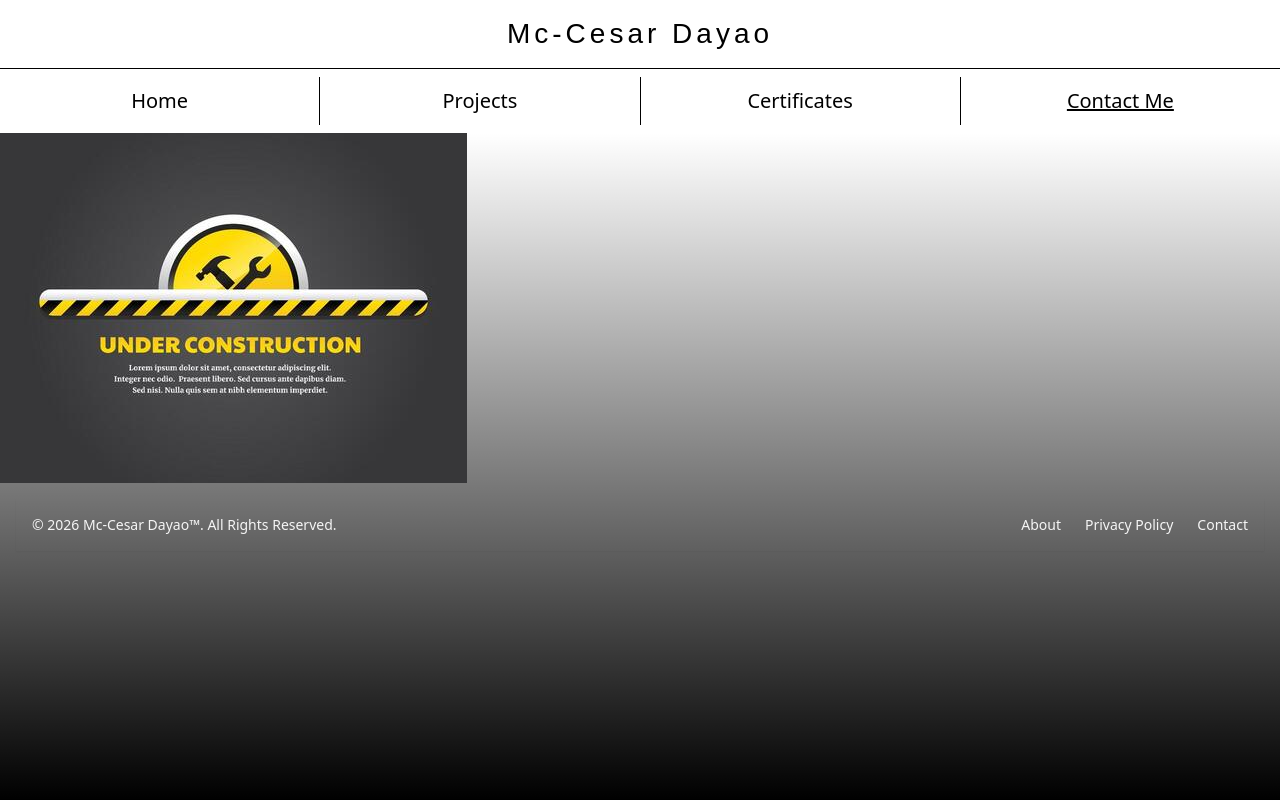
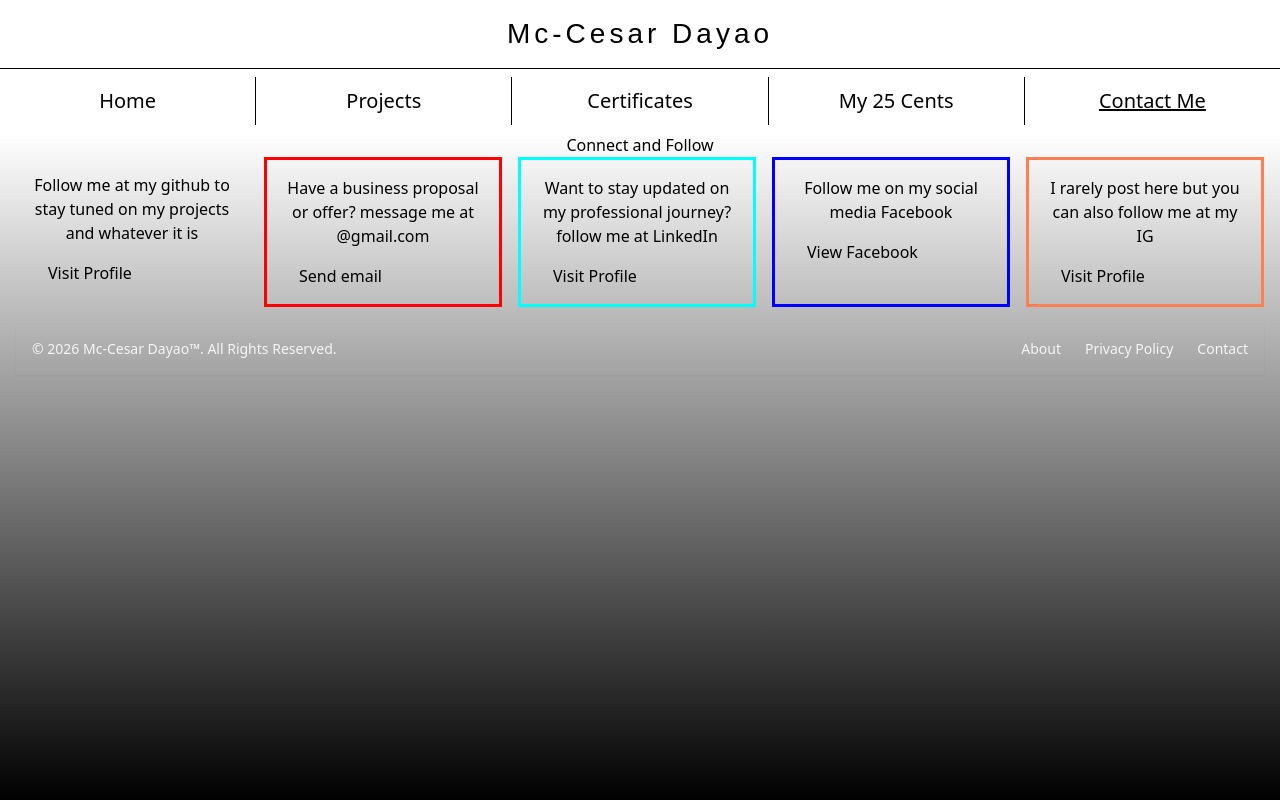
Before and after one commit to MC-dev-web/Portfolio, an Angular app: page /contact in a window 1280 px wide. Built offline with nearby package versions, Linux system fonts and the light colour scheme.

Commit message:
contact page details added, new page added

```diff
--- a/src/app/app.routes.ts
+++ b/src/app/app.routes.ts
@@ -5,6 +5,7 @@ import { Projects } from './projects/projects';
 import { Certificates } from './certificates/certificates';
 import { Contact } from './contact/contact';
 import { ErrorPage } from './error-page/error-page';
+import { My25cents } from './my25cents/my25cents';
 export const routes: Routes = [
     {
         path: '',
@@ -27,6 +28,11 @@ export const routes: Routes = [
         title: 'Certificates'
     },
     {
+        path:'my25cents',
+        component: My25cents,
+        title: 'My 25 Cents'
+    },
+    {
         path: 'contact',
         component: Contact,
         title: 'Contact Me'
--- a/src/app/contact/contact.css
+++ b/src/app/contact/contact.css
@@ -0,0 +1,28 @@
+.contact{
+    display: flex;
+}
+mat-card{
+    flex: 1;
+    text-align: center;
+    margin-left:1rem;
+}
+.gmail{
+    /* background-image:linear-gradient(175deg, red,transparent); */
+    border: solid;
+    border-color: red;
+    border-radius: 2px, 2, 2px ,2;
+}
+.linkedIn{
+    border: solid;
+    border-color: aqua;
+}
+.facebook{
+    border: solid;
+    border-color: blue;
+}
+.ig{
+    border: solid;
+    border-color: coral;
+    margin-right:1rem;
+
+}
--- a/src/app/contact/contact.html
+++ b/src/app/contact/contact.html
@@ -1,3 +1,56 @@
-<div class="contacts">
-    <img src="assets/images/Under_construction_landing_page.jpg">
+<h1 style="text-align: center;">Connect and Follow </h1>
+<div class="contact">
+
+<mat-card class="github">
+    <mat-card-content>
+        <h1>Follow me at my github to stay tuned on my projects and whatever it is</h1>
+    </mat-card-content>
+
+    <mat-card-actions>
+        <a matButton="filled" href="https://github.com/MC-dev-web" target="_blank" rel="noreferrer" > Visit Profile </a>
+    </mat-card-actions>
+
+</mat-card>
+
+<mat-card class="gmail">
+    <mat-card-content>
+        <h1>Have a business proposal or offer? message me at @gmail.com</h1>
+    </mat-card-content>
+
+    <mat-card-actions>
+        <a matButton="filled" href="mailto:dayaomccesar27@gmail.com"> Send email </a>
+    </mat-card-actions>
+
+</mat-card>
+
+<mat-card class="linkedIn">
+    <mat-card-content>
+        <h1>Want to stay updated on my professional journey? follow me at LinkedIn</h1>
+    </mat-card-content>
+
+    <mat-card-actions>
+        <a matButton="filled" href="https://www.linkedin.com/in/mc-cesar" target="_blank" rel="noreferrer" > Visit Profile </a>
+    </mat-card-actions>
+</mat-card>
+
+<mat-card class="facebook">
+    <mat-card-content>
+        <h1>Follow me on my social media Facebook</h1>
+    </mat-card-content>
+
+    <mat-card-actions>
+        <a matButton="filled" href="https://www.facebook.com/" target="_blank" rel="noreferrer" > View Facebook</a>
+    </mat-card-actions>
+</mat-card>
+
+<mat-card class="ig">
+    <mat-card-content>
+        <h1>I rarely post here but you can also follow me at my IG</h1>
+    </mat-card-content>
+
+    <mat-card-actions>
+            <a matButton="filled" href="https://www.instagram.com" target="_blank" rel="noreferrer" > Visit Profile </a>
+    </mat-card-actions>
+</mat-card>
+
 </div>
--- a/src/app/contact/contact.ts
+++ b/src/app/contact/contact.ts
@@ -1,8 +1,10 @@
 import { Component } from '@angular/core';
+import { MatCard, MatCardContent, MatCardActions, MatCardFooter } from "@angular/material/card";
+import { MatAnchor } from "@angular/material/button";
 
 @Component({
   selector: 'app-contact',
-  imports: [],
+  imports: [MatCard, MatCardContent, MatCardActions, MatAnchor, MatCardFooter],
   templateUrl: './contact.html',
   styleUrl: './contact.css',
 })
--- a/src/app/homepage/homepage.css
+++ b/src/app/homepage/homepage.css
@@ -13,7 +13,6 @@ p {
 
 .prof_summary, .profilePic{
     flex: 1;
-    width:50%;
 }
 
 .profilePic img{
--- /dev/null
+++ b/src/app/my25cents/my25cents.css
@@ -0,0 +1,16 @@
+.container{
+    display: flex;
+    background-color: red;
+    max-width: 100%;
+    max-height: 100%;
+    /* how to make this piece of shit occupy the whole content zzz */
+}
+.c1{
+    background-color: aquamarine;
+}
+.c2{
+    background-color: blanchedalmond;
+}
+.c1, .c2{
+    flex: 1;
+}
--- /dev/null
+++ b/src/app/my25cents/my25cents.html
@@ -0,0 +1,20 @@
+<div class="container">
+        <mat-card class="c1">
+            <mat-card-header>
+                <h1>cents</h1>
+            </mat-card-header>
+            <mat-card-content>
+                <h1>picturepicture</h1>
+            </mat-card-content>
+        </mat-card>
+
+        <mat-card class="c2">
+            <mat-card-header>
+                <h1>cents2</h1>
+            </mat-card-header>
+            <mat-card-content>
+                <h1>picturepicture2</h1>
+            </mat-card-content>
+        </mat-card>
+
+</div>
--- /dev/null
+++ b/src/app/my25cents/my25cents.ts
@@ -0,0 +1,10 @@
+import { Component } from '@angular/core';
+import { MatCard, MatCardHeader, MatCardContent } from "@angular/material/card";
+
+@Component({
+  selector: 'app-my25cents',
+  imports: [MatCard, MatCardHeader, MatCardContent],
+  templateUrl: './my25cents.html',
+  styleUrl: './my25cents.css',
+})
+export class My25cents {}
--- a/src/app/navbar/navbar.css
+++ b/src/app/navbar/navbar.css
@@ -15,7 +15,6 @@ h1{
 a.active{
     text-decoration: underline;
 }
-
 a:hover{
  text-decoration: underline;
  /* transition: background-color 0.5s ease-in-out; */
--- a/src/app/navbar/navbar.html
+++ b/src/app/navbar/navbar.html
@@ -11,6 +11,8 @@
         <mat-divider [vertical]="true"> </mat-divider>
         <a mat-list-item routerLink="certificates" routerLinkActive="active" > Certificates</a>
         <mat-divider [vertical]="true"> </mat-divider>
+        <a mat-list-item routerLink="my25cents" routerLinkActive="active">My 25 Cents</a>
+        <mat-divider [vertical]="true"> </mat-divider>
         <a mat-list-item routerLink="contact" routerLinkActive="active" > Contact Me</a>
     </mat-nav-list>
 </nav>
```
Also changed, not shown: 1 other file (tests, documents, lock files or other folders).
